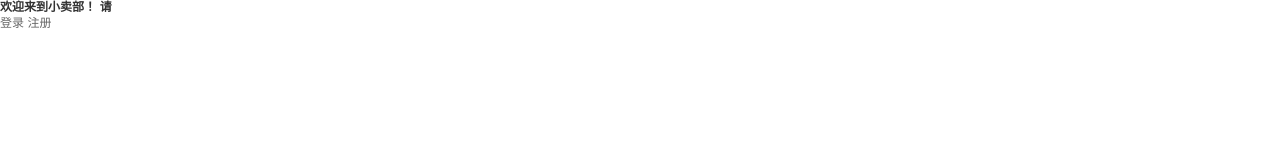
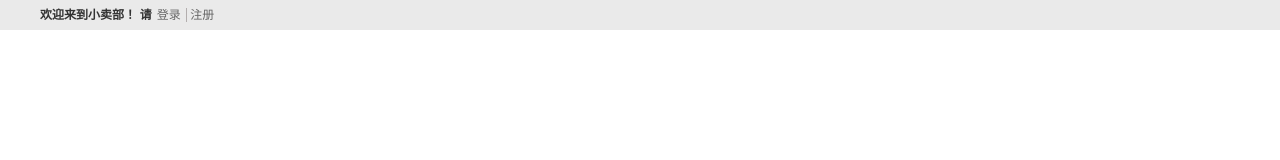
Before and after one commit to hka-to/xiangmulianxi, a plain HTML site: page shangyouxuan/index.html in a window 1280 px wide. Drawn offline with Linux system fonts and the light colour scheme.

Commit message:
头部样式

```diff
--- a/shangyouxuan/css/index.less
+++ b/shangyouxuan/css/index.less
@@ -1,5 +1,6 @@
+@import 'mixins/clear.less';
 // 外层容器
-#wrapper{
+#top{
     //  头部
     #header{
         //  顶部
@@ -10,14 +11,20 @@
             .headTopMain{
                 width: 1200px;
                 margin: 0 auto;
+                line-height: 30px;
+                .clearfix();
                 //  左侧
                 .left{
-                    h5{}
-                    p{
+                    h5{
+                        float: left;
+                        margin-right: 5px;
+                    }
+                    p{  float: left;
                         a{
                             &:first-child{
                                 border-right: 1px solid #b3aeae;
-
+                                margin-right: 0px;
+                                padding-right: 5px;
                             }
                         }
                     }
--- /dev/null
+++ b/shangyouxuan/css/mixins/clear.less
@@ -0,0 +1,8 @@
+.clearfix(){
+    &::after{
+        clear: both;
+        display: block;
+        content: '';
+    }
+
+}
```
Also changed, not shown: shangyouxuan/css/index.css, shangyouxuan/css/mixins/clear.css (added).
